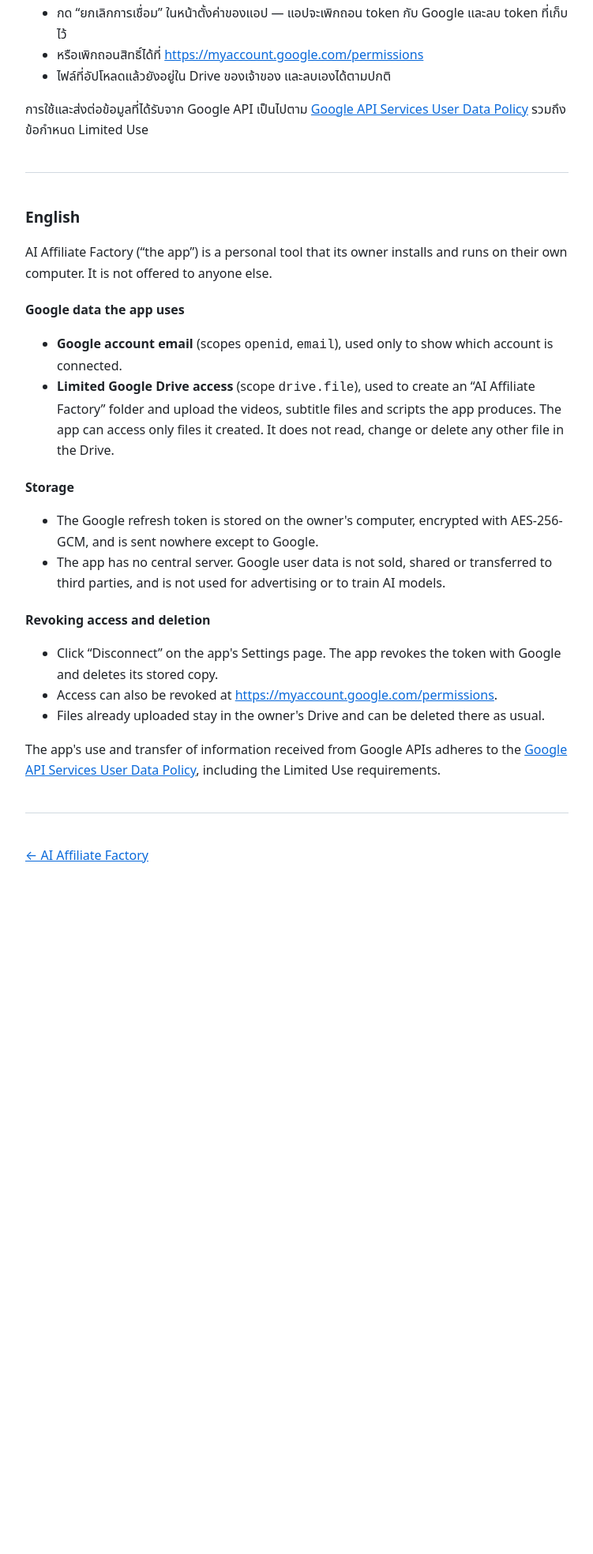
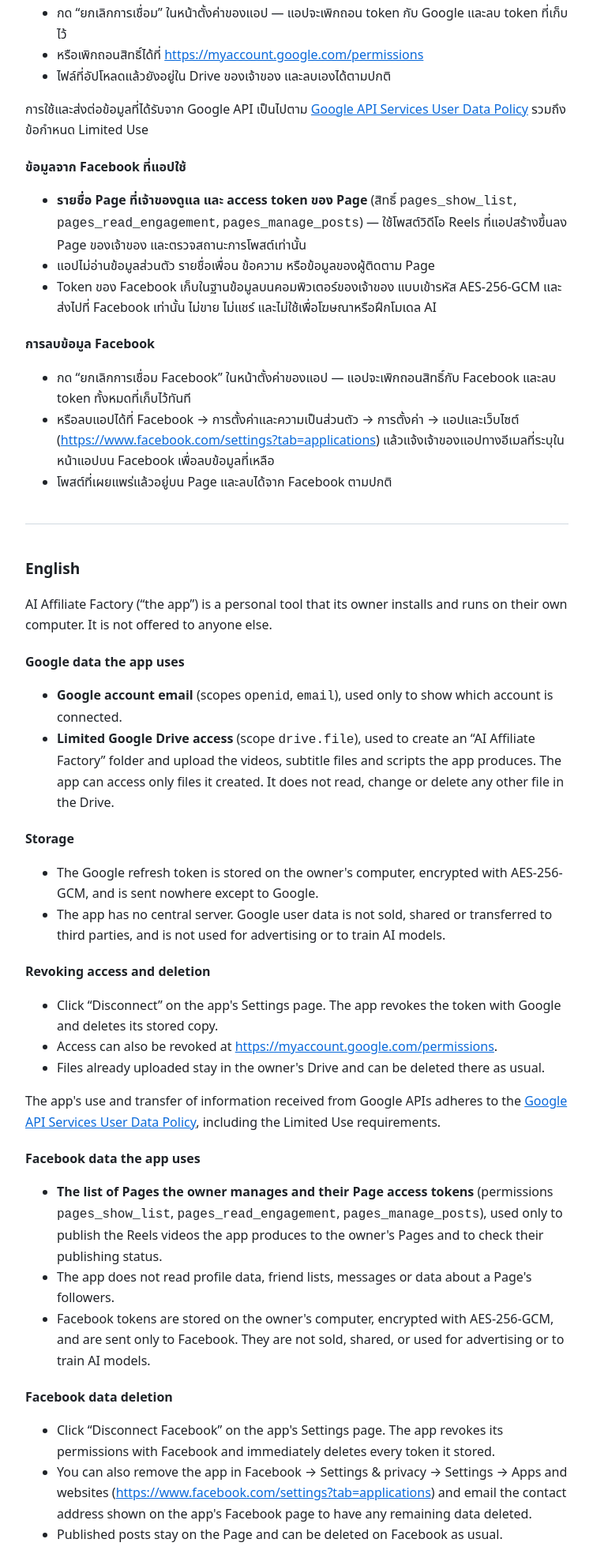
Before and after one commit to chanut/aaf-legal, a plain HTML site: page privacy.html in a window 1280 px wide. Shown: the part 672-2640 px from the top of the page at 79% size, without its empty margins (264-1015 px from the left). Before the commit the page ends 1848 px from the top, so only its background shows below. Drawn offline with Linux system fonts and the light colour scheme.

Commit message:
update privacy

```diff
--- a/privacy.html
+++ b/privacy.html
@@ -22,7 +22,7 @@
 <body>
 <main>
   <h1>นโยบายความเป็นส่วนตัว · Privacy Policy</h1>
-  <p class="muted">AI Affiliate Factory · มีผลตั้งแต่ / Effective: 21 November 2026</p>
+  <p class="muted">AI Affiliate Factory · มีผลตั้งแต่ / Effective: 23 November 2026</p>
 
   <h2>ภาษาไทย</h2>
   <p>AI Affiliate Factory (“แอป”) เป็นเครื่องมือส่วนตัวที่เจ้าของติดตั้งและใช้งานบนคอมพิวเตอร์ของตนเอง ไม่ได้ให้บริการแก่บุคคลอื่น</p>
@@ -47,6 +47,20 @@
   </ul>
 
   <p>การใช้และส่งต่อข้อมูลที่ได้รับจาก Google API เป็นไปตาม <a href="https://developers.google.com/terms/api-services-user-data-policy">Google API Services User Data Policy</a> รวมถึงข้อกำหนด Limited Use</p>
+
+  <h3>ข้อมูลจาก Facebook ที่แอปใช้</h3>
+  <ul>
+    <li><strong>รายชื่อ Page ที่เจ้าของดูแล และ access token ของ Page</strong> (สิทธิ์ <code>pages_show_list</code>, <code>pages_read_engagement</code>, <code>pages_manage_posts</code>) — ใช้โพสต์วิดีโอ Reels ที่แอปสร้างขึ้นลง Page ของเจ้าของ และตรวจสถานะการโพสต์เท่านั้น</li>
+    <li>แอปไม่อ่านข้อมูลส่วนตัว รายชื่อเพื่อน ข้อความ หรือข้อมูลของผู้ติดตาม Page</li>
+    <li>Token ของ Facebook เก็บในฐานข้อมูลบนคอมพิวเตอร์ของเจ้าของ แบบเข้ารหัส AES-256-GCM และส่งไปที่ Facebook เท่านั้น ไม่ขาย ไม่แชร์ และไม่ใช้เพื่อโฆษณาหรือฝึกโมเดล AI</li>
+  </ul>
+
+  <h3 id="data-deletion-th">การลบข้อมูล Facebook</h3>
+  <ul>
+    <li>กด “ยกเลิกการเชื่อม Facebook” ในหน้าตั้งค่าของแอป — แอปจะเพิกถอนสิทธิ์กับ Facebook และลบ token ทั้งหมดที่เก็บไว้ทันที</li>
+    <li>หรือลบแอปได้ที่ Facebook → การตั้งค่าและความเป็นส่วนตัว → การตั้งค่า → แอปและเว็บไซต์ (<a href="https://www.facebook.com/settings?tab=applications">https://www.facebook.com/settings?tab=applications</a>) แล้วแจ้งเจ้าของแอปทางอีเมลที่ระบุในหน้าแอปบน Facebook เพื่อลบข้อมูลที่เหลือ</li>
+    <li>โพสต์ที่เผยแพร่แล้วอยู่บน Page และลบได้จาก Facebook ตามปกติ</li>
+  </ul>
 
   <hr>
 
@@ -74,6 +88,20 @@
 
   <p>The app's use and transfer of information received from Google APIs adheres to the <a href="https://developers.google.com/terms/api-services-user-data-policy">Google API Services User Data Policy</a>, including the Limited Use requirements.</p>
 
+  <h3>Facebook data the app uses</h3>
+  <ul>
+    <li><strong>The list of Pages the owner manages and their Page access tokens</strong> (permissions <code>pages_show_list</code>, <code>pages_read_engagement</code>, <code>pages_manage_posts</code>), used only to publish the Reels videos the app produces to the owner's Pages and to check their publishing status.</li>
+    <li>The app does not read profile data, friend lists, messages or data about a Page's followers.</li>
+    <li>Facebook tokens are stored on the owner's computer, encrypted with AES-256-GCM, and are sent only to Facebook. They are not sold, shared, or used for advertising or to train AI models.</li>
+  </ul>
+
+  <h3 id="data-deletion">Facebook data deletion</h3>
+  <ul>
+    <li>Click “Disconnect Facebook” on the app's Settings page. The app revokes its permissions with Facebook and immediately deletes every token it stored.</li>
+    <li>You can also remove the app in Facebook → Settings &amp; privacy → Settings → Apps and websites (<a href="https://www.facebook.com/settings?tab=applications">https://www.facebook.com/settings?tab=applications</a>) and email the contact address shown on the app's Facebook page to have any remaining data deleted.</li>
+    <li>Published posts stay on the Page and can be deleted on Facebook as usual.</li>
+  </ul>
+
   <hr>
   <p class="muted"><a href="index.html">← AI Affiliate Factory</a></p>
 </main>
```
